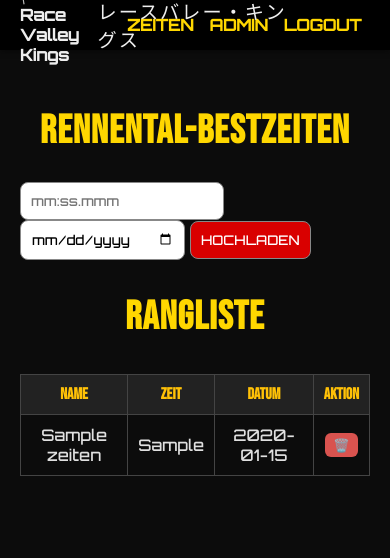
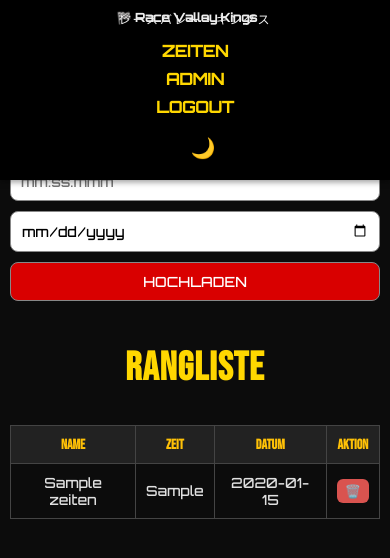
Before and after one commit to Tafi03/racevalleykings, a Flask app: page /zeiten in a window 390 px wide. Shown: the top 558 px of the page. Run offline with Flask 3, Linux system fonts and the light colour scheme; the visitor is signed in with stand-in values (Sample User, id 1); tables that the repository leaves empty hold one stand-in row (values such as "Sample post").

Commit message:
mobile optimization

```diff
--- a/static/style.css
+++ b/static/style.css
@@ -279,3 +279,52 @@ table button:hover {
     font-size: 1.2rem;
     letter-spacing: 2px;
 }
+
+/* ── Mobile Optimierung ─────────────────────────────── */
+@media (max-width: 600px) {
+    body {
+        padding: 60px 10px 30px;
+    }
+
+    .login-container {
+        width: 90%;
+        margin: 10vh auto;
+        padding: 1.5em;
+    }
+
+    .scroll-text.left,
+    .scroll-text.right {
+        display: none; /* vertikaler Text ausblenden auf kleinen Geräten */
+    }
+
+    .topnav {
+        flex-direction: column;
+        height: auto;
+        padding: 10px;
+        gap: 0.5em;
+    }
+
+    .topnav .brand,
+    .brand-left,
+    .brand-jp {
+        font-size: 12px;
+        text-align: center;
+    }
+
+    table {
+        font-size: 14px;
+    }
+
+    input, button {
+        font-size: 14px;
+    }
+
+    .zeit-form {
+        flex-direction: column;
+    }
+
+    .zeit-form input, .zeit-form button {
+        width: 100%;
+        margin-bottom: 10px;
+    }
+}
--- a/templates/admin.html
+++ b/templates/admin.html
@@ -3,6 +3,7 @@
 
 <head>
     <meta charset="UTF-8">
+    <meta name="viewport" content="width=device-width, initial-scale=1.0">
     <title>Admin – Race Valley Kings</title>
     <link rel="stylesheet" href="{{ url_for('static', filename='style.css') }}">
     <link
--- a/templates/index.html
+++ b/templates/index.html
@@ -3,6 +3,7 @@
 
 <head>
     <meta charset="UTF-8">
+    <meta name="viewport" content="width=device-width, initial-scale=1.0">
     <title>Race Valley Kings</title>
     <link rel="stylesheet" href="{{ url_for('static', filename='style.css') }}">
     <link rel="icon" href="{{ url_for('static', filename='favicon.ico') }}">
--- a/templates/login.html
+++ b/templates/login.html
@@ -3,6 +3,7 @@
 
 <head>
     <meta charset="UTF-8">
+    <meta name="viewport" content="width=device-width, initial-scale=1.0">
     <title>Login – Race Valley Kings</title>
     <link rel="stylesheet" href="{{ url_for('static', filename='style.css') }}">
     <link rel="icon" href="{{ url_for('static', filename='favicon.ico') }}">
--- a/templates/register.html
+++ b/templates/register.html
@@ -3,6 +3,7 @@
 
 <head>
     <meta charset="UTF-8">
+    <meta name="viewport" content="width=device-width, initial-scale=1.0">
     <title>Registrieren – Race Valley Kings</title>
     <link rel="stylesheet" href="{{ url_for('static', filename='style.css') }}">
     <link rel="icon" href="{{ url_for('static', filename='favicon.ico') }}">
```
